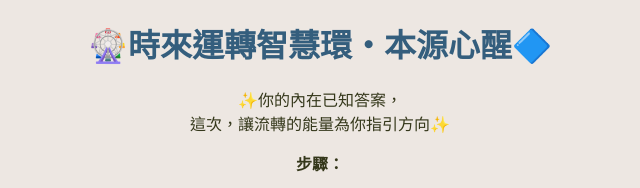
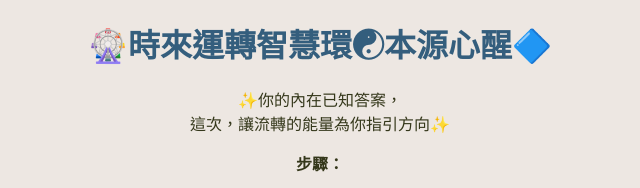
Before and after one commit to jeannie333/originpath-fortune-wheel, a plain HTML site: page index.html in a window 1280 px wide. Shown: the top 188 px of the page, 320-960 px from the left. Drawn offline with Linux system fonts and the light colour scheme.

Commit message:
Update index.html

```diff
--- a/index.html
+++ b/index.html
@@ -4,10 +4,10 @@
   <head>
     <meta charset="UTF-8">
     <meta name="viewport" content="width=device-width, initial-scale=1.0">
-    <title>新年時來運轉之環•本源心醒</title>
+    <title>新年時來運轉智慧環☯本源心醒</title>
 
     <!-- Open Graph Metadata for Social Platforms -->
-    <meta property="og:title" content="🎡時來運轉智慧環•本源心醒🔷" />
+    <meta property="og:title" content="🎡時來運轉智慧環☯本源心醒🔷" />
     <meta property="og:description" content="✨你的內在已知答案，這次，讓流轉的能量為你指引方向✨" />
     <meta property="og:image" content="https://example.com/your-preview-image.jpg" /> <!-- 替換為圖片URL -->
     <meta property="og:url" content="https://jeannie333.github.io/originpath-fortune-wheel/" />
@@ -104,7 +104,7 @@
     </style>
 </head>
 <body>
-    <h1>🎡時來運轉智慧環‧本源心醒🔷</h1>
+    <h1>🎡時來運轉智慧環☯本源心醒🔷</h1>
     <p>✨你的內在已知答案，<br>這次，讓流轉的能量為你指引方向✨<p>
     <p><strong>步驟：</strong></p>
     <p>🌿 深呼吸後，在心中聚焦你的新年啟示，點擊轉動輪盤<br>（注意：每人只能轉一次）<br>
```
